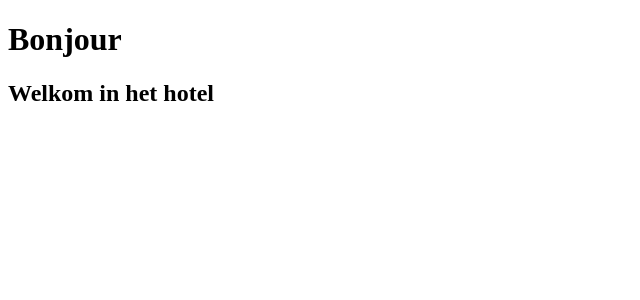
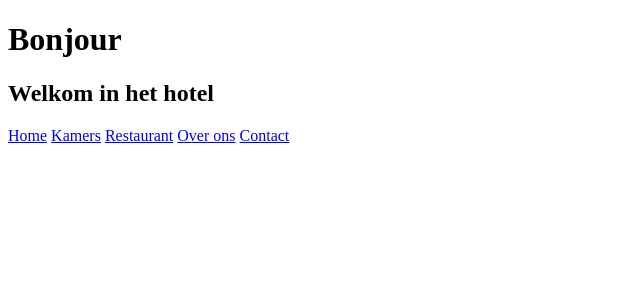
Before and after one commit to Duko-Wolf/Hotel, a PHP site: page / in a window 1280 px wide. Shown: the top 300 px of the page, without its empty margins (0-640 px from the left). Run offline with PHP 8.4, Linux system fonts and the light colour scheme.

Commit message:
Vul met info

```diff
--- a/Index.php
+++ b/Index.php
@@ -15,6 +15,41 @@
         <h1>Bonjour</h1>
         <h2>Welkom in het hotel</h2>
     </header>
+
+    <!-- change to @include -->
+    <nav>
+        <a href="#">Home</a>
+        <a href="#">Kamers</a>
+        <a href="#">Restaurant</a>
+        <a href="#">Over ons</a>
+        <a href="#">Contact</a>
+    </nav>
+
+    <main>
+        <section>
+            <article>
+
+            </article>
+        </section>
+
+        <section>
+            <article>
+
+            </article>
+        </section>
+
+        <section>
+            <article>
+
+            </article>
+        </section>
+
+        <section>
+            <article>
+
+            </article>
+        </section>
+    </main>
 </body>
 
 </html>
```
